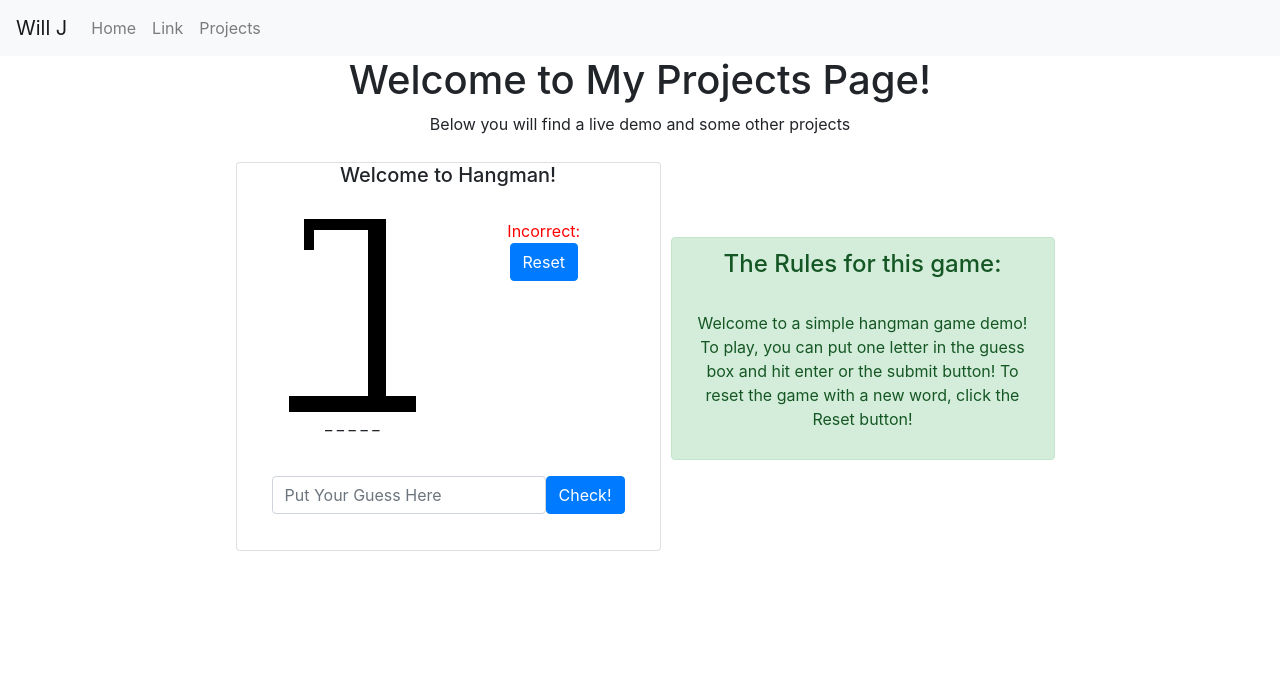
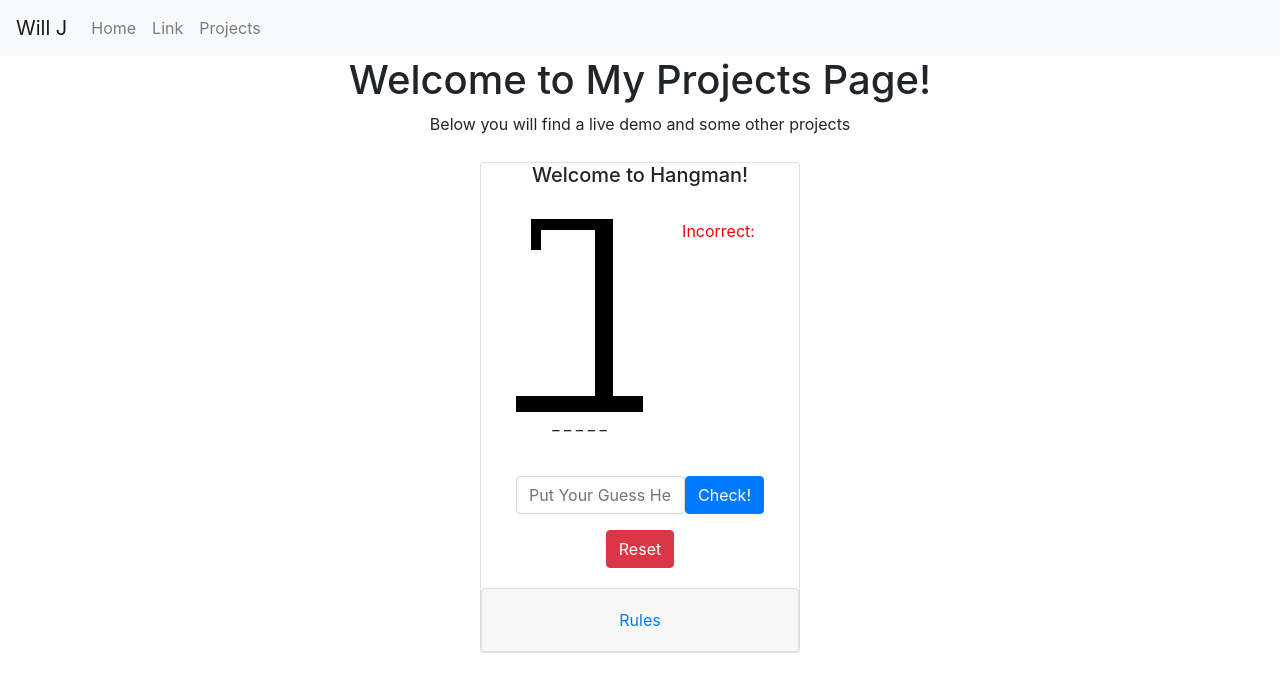
Before and after one commit to williamjessop/williamjessop.github.io, a React (Create React App) app: page /#/projects in a window 1280 px wide. Shown: the top 692 px of the page. Built offline with nearby package versions, Linux system fonts and the light colour scheme.

Commit message:
worked more on styling and added rules component

```diff
--- /dev/null
+++ b/src/components/Rules.jsx
@@ -0,0 +1,26 @@
+import Button from "react-bootstrap/Button"
+import { Accordion } from "react-bootstrap";
+import Card from "react-bootstrap/Card"
+
+function Rules() {
+  return (
+    <Accordion>
+      <Card>
+        <Card.Header>
+          <Accordion.Toggle as={Button} variant="link" eventKey="0">
+            Rules
+          </Accordion.Toggle>
+        </Card.Header>
+        <Accordion.Collapse eventKey="0">
+        <Card.Body>
+          Welcome to a simple hangman game demo!
+          To play, you can put one letter in the guess box and hit enter or the submit button!
+          To reset the game with a new word, click the Reset button!
+        </Card.Body>
+        </Accordion.Collapse>
+      </Card>
+    </Accordion>
+  );
+}
+
+export default Rules;
--- a/src/components/game.jsx
+++ b/src/components/game.jsx
@@ -7,6 +7,7 @@ import Col from "react-bootstrap/Col"
 import Form from "react-bootstrap/Form"
 import Button from "react-bootstrap/Button"
 import {words} from "./words.json"
+import Rules from "./Rules"
 
 const startState = {
     strikes: 0,
@@ -40,7 +41,6 @@ class Game extends React.Component {
             checkWord.sort();
             let checkGuess = state.guessedChars.sort()
 
-            console.log("hit")
             for(let i = 0; i < checkWord.length; i++)
                 if (checkWord[i] !== checkGuess[i])
                     return
@@ -138,7 +138,7 @@ class Game extends React.Component {
     render() {
         return (
             <div style={{...this.props.styles}}>
-                <Card>
+                <Card style={{ width: '20rem' }}>
                     <Card.Title>Welcome to Hangman!</Card.Title>
                     <Card.Body>
                         <Container>
@@ -153,9 +153,6 @@ class Game extends React.Component {
                                 <Col>
                                     <div style={{color:"red"}}>Incorrect:</div>
                                     <div style={{color:"red"}}>{this.state.missedChars.join(' ')}</div>
-
-                                    <Button type="submit" onClick={this.handleReset}>Reset</Button>
-
                                 </Col>
                             </Row>
                             <br/>
@@ -173,8 +170,15 @@ class Game extends React.Component {
                                 </Form.Group>
                                 <Button type="submit" style={{height:"70%"}} disabled={!this.state.inputOn}>Check!</Button>
                             </Form>
+                            <Button variant="danger" type="submit" onClick={this.handleReset}>Reset</Button>
                         </Container>
                     </Card.Body>
+                    <Row>
+                        <Col>
+                            <Rules/>
+                        </Col>
+                    </Row>
+
                 </Card>
             </div>
         );
--- a/src/components/projects.jsx
+++ b/src/components/projects.jsx
@@ -1,6 +1,5 @@
 import React from "react";
 import Game from "./game"
-import Alert from "react-bootstrap/Alert"
 
 class Projects extends React.Component {
     render() {
@@ -10,19 +9,7 @@ class Projects extends React.Component {
                 <p>Below you will find a live demo and some other projects</p>
                 <div style={{display:"flex", justifyContent: "center", alignItems:"center", flexWrap:"wrap"}}>
                     <Game styles={{padding:"10px"}}/>
-                    <Alert variant="success" style={{maxWidth:"30%"}}>
-                        <Alert.Heading>The Rules for this game: </Alert.Heading>
-                        <br/>
-                        <p>
-                            Welcome to a simple hangman game demo!
-                            To play, you can put one letter in the guess box and hit enter or the submit button!
-                            To reset the game with a new word, click the Reset button!
-                        </p>
-                    </Alert>
                 </div>
-
-
-
             </div>
         );
       }
```
